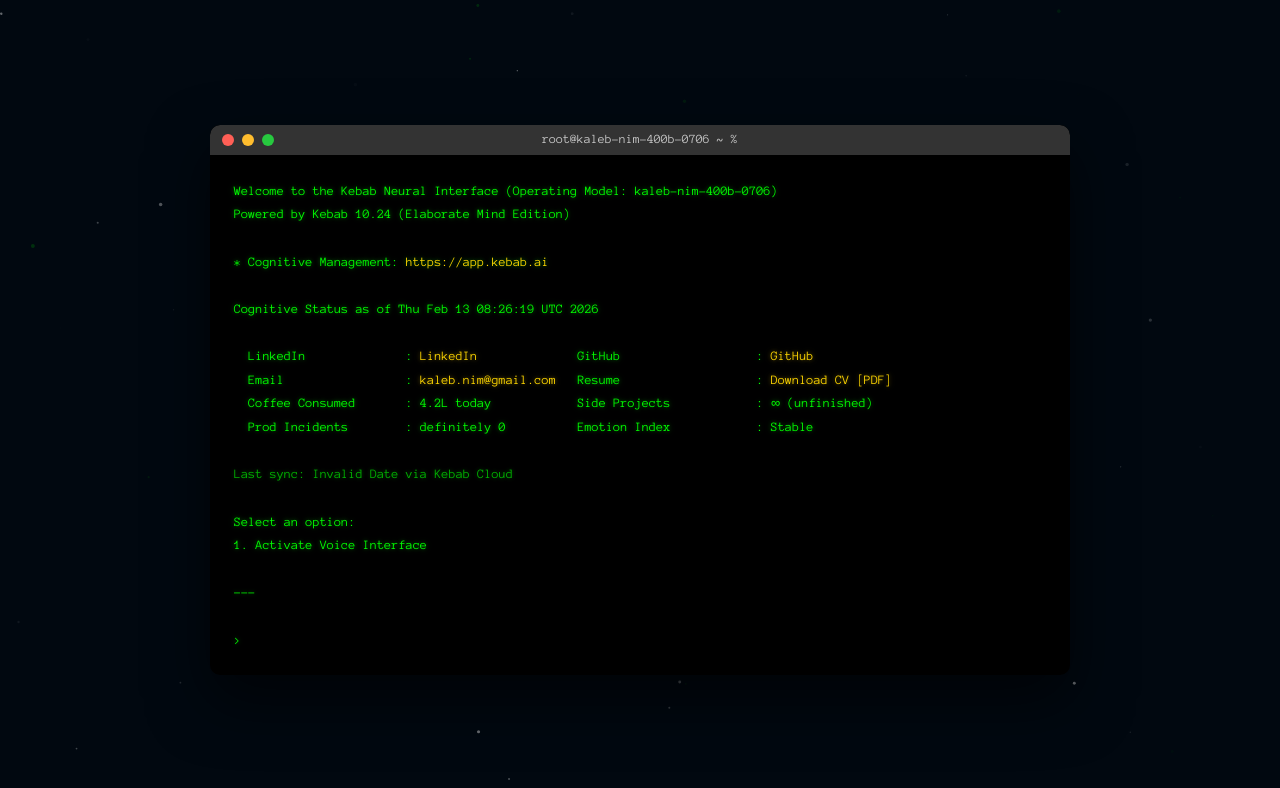
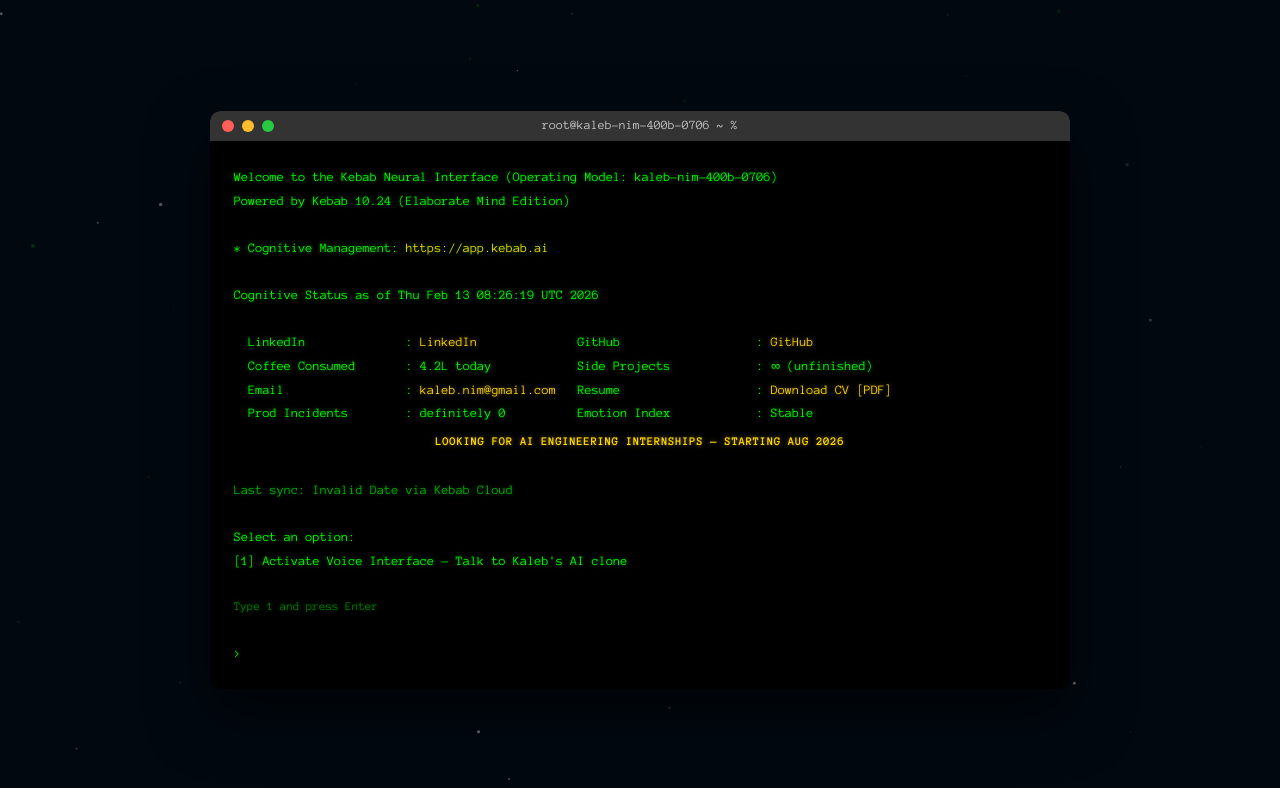
Before and after one commit to Kaleb-Nim/nim-kaleb, a Next.js app: page / in a window 1280 px wide. Shown: the top 788 px of the page. Built offline with nearby package versions, Linux system fonts and the light colour scheme; no server answers.

Commit message:
minor ui update

```diff
--- a/app/components/CognitiveStatus.module.css
+++ b/app/components/CognitiveStatus.module.css
@@ -32,3 +32,15 @@
   text-decoration: underline;
   filter: brightness(1.2);
 }
+
+.internshipBanner {
+  color: #FFD700;
+  font-size: 0.75rem;
+  font-weight: bold;
+  text-align: center;
+  padding: 6px 0 2px;
+  text-shadow:
+    0 0 4px rgba(255, 215, 0, 0.4),
+    0 0 8px rgba(255, 215, 0, 0.2);
+  letter-spacing: 0.5px;
+}
--- a/app/components/CognitiveStatus.tsx
+++ b/app/components/CognitiveStatus.tsx
@@ -21,12 +21,12 @@
     right: { label: "GitHub", value: "GitHub", href: "https://github.com/Kaleb-Nim", external: true },
   },
   {
+    left:  { label: "Coffee Consumed", value: "4.2L today" },
+    right: { label: "Side Projects", value: "\u221E (unfinished)" },
+  },
+  {
     left:  { label: "Email", value: "kaleb.nim@gmail.com", href: "mailto:kaleb.nim@gmail.com" },
     right: { label: "Resume", value: "Download CV [PDF]", href: "/kaleb-cv.pdf", external: true },
-  },
-  {
-    left:  { label: "Coffee Consumed", value: "4.2L today" },
-    right: { label: "Side Projects", value: "\u221E (unfinished)" },
   },
   {
     left:  { label: "Prod Incidents", value: "definitely 0" },
@@ -130,6 +130,11 @@
           )}
         </div>
       ))}
+      {visibleRows >= statusData.length && (
+        <div className={styles.internshipBanner}>
+          LOOKING FOR AI ENGINEERING INTERNSHIPS — STARTING AUG 2026
+        </div>
+      )}
     </div>
   );
 }
--- a/app/page.tsx
+++ b/app/page.tsx
@@ -120,9 +120,11 @@
           {state === 'MENU' && (
             <>
               <TypewriterLine text="Select an option:" speed={30} />
-              <TypewriterLine text="1. Activate Voice Interface" speed={30} />
+              <TypewriterLine text="  [1] Activate Voice Interface — Talk to Kaleb's AI clone" speed={30} />
               <br />
-              <div>---</div>
+              <div style={{ opacity: 0.5, fontSize: '0.75rem' }}>
+                {'  '}Type 1 and press Enter
+              </div>
               <br />
               <CommandInput onCommand={handleCommand} />
             </>
```
Also changed, not shown: .planning/debug/ws-server-crash.md (added), .planning/phases/08-script-storyboard/SCRIPT.md, .planning/phases/08-script-storyboard/STORYBOARD.md.
